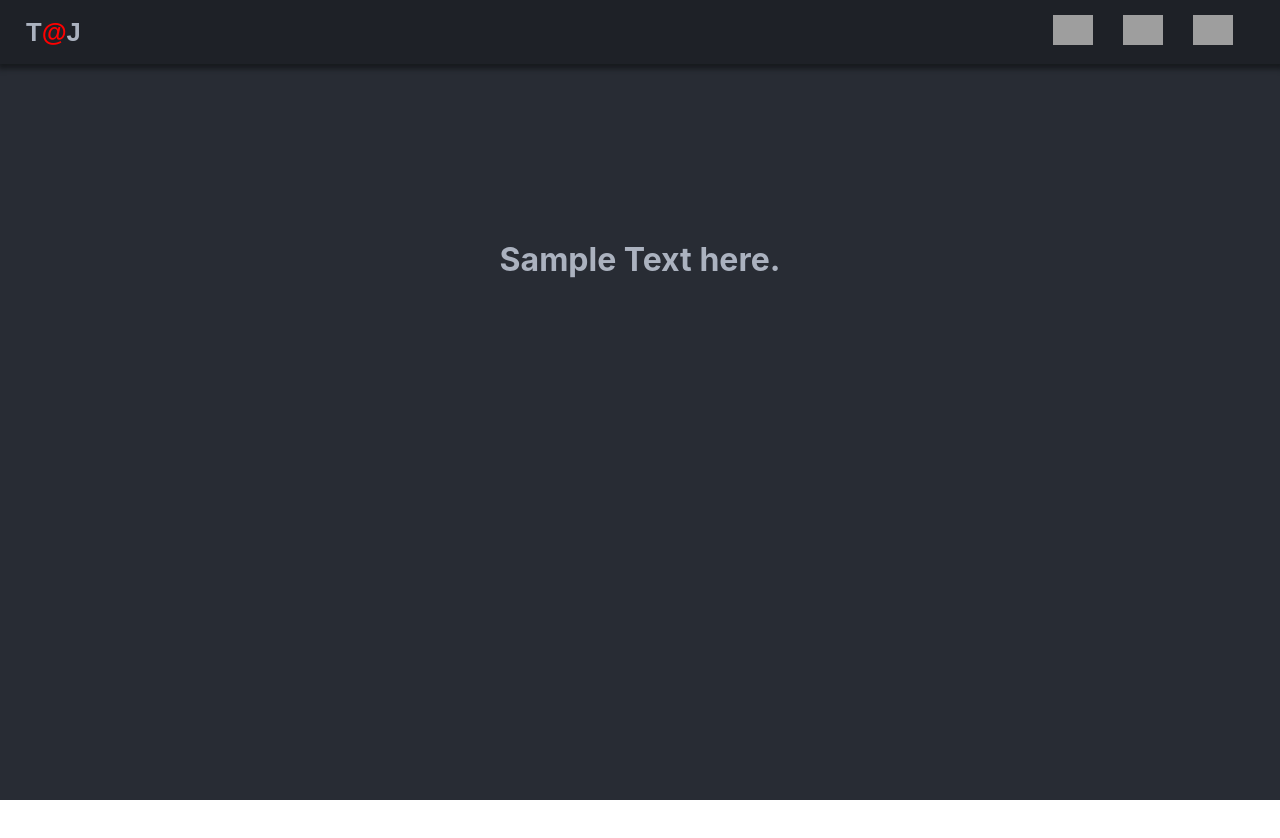
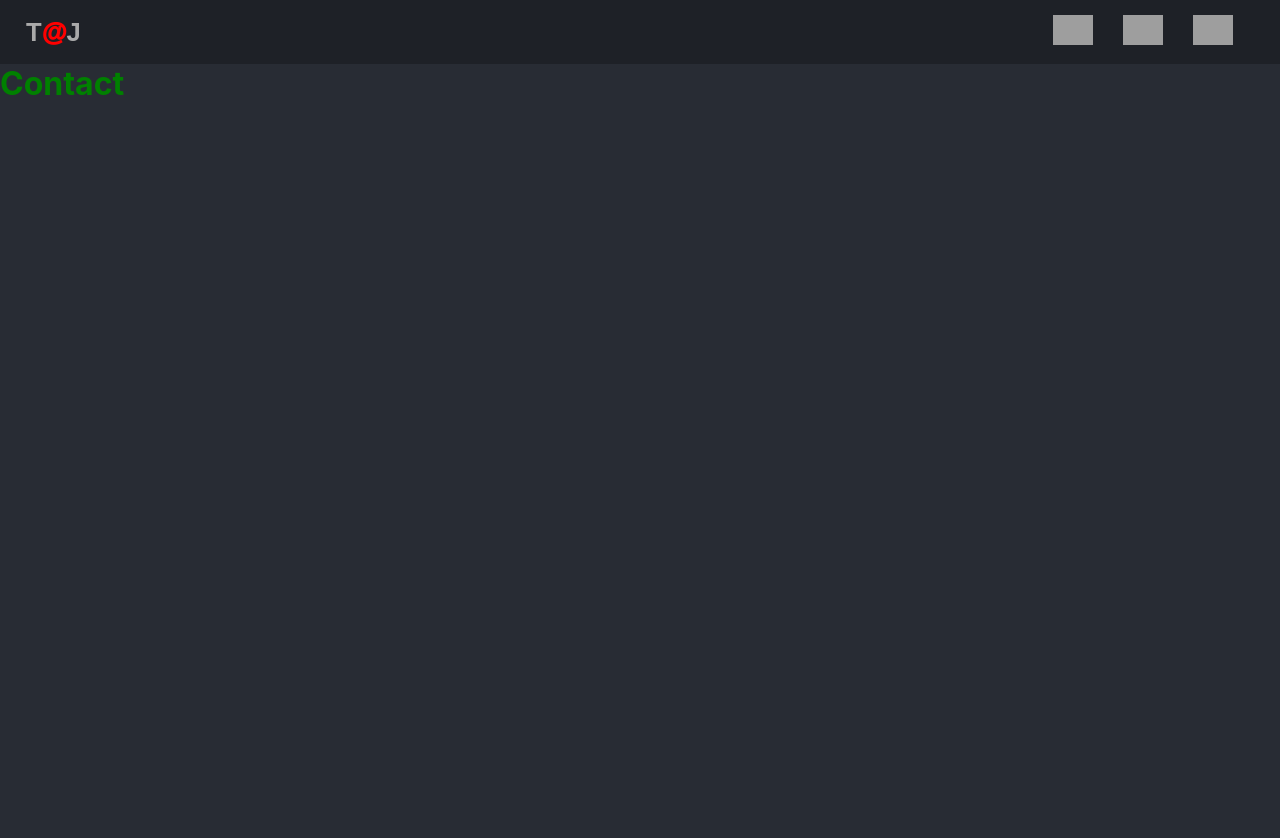
Before and after one commit to tamton-aquib/tamton-aquib.github.io, a React (Vite) app: page /contact in a window 1280 px wide. Shown: the top 838 px of the page. Before the commit the page ends 800 px from the top, so only its background shows below. Built offline with nearby package versions, Linux system fonts and the light colour scheme; grey boxes are pictures that could not be loaded.

Commit message:
update about Routes

```diff
--- a/package.json
+++ b/package.json
@@ -8,7 +8,8 @@
   },
   "dependencies": {
     "react": "^17.0.0",
-    "react-dom": "^17.0.0"
+    "react-dom": "^17.0.0",
+    "react-router-dom": "^5.2.0"
   },
   "devDependencies": {
     "@vitejs/plugin-react-refresh": "^1.3.1",
--- a/src/App.jsx
+++ b/src/App.jsx
@@ -1,17 +1,24 @@
 import React from 'react'
 import './App.css'
 import Header from './components/Header.jsx'
-import './components/Header.css'
+import { BrowserRouter as Router, Route } from 'react-router-dom'
+import About from './components/About'
+import Home from './components/Home'
+import Contact from './components/Contact.jsx'
 
 function App() {
 
 	return (
-		<div className="App">
-			<Header />
-			<h1 className="nice">
-				Sample Text here.
-			</h1>
-		</div>
+		<>
+			<Router>
+				<Header />
+				<div className="App">
+					<Route path="/" exact component={Home} />
+					<Route path="/about" component={About} />
+					<Route path="/contact" component={Contact} />
+				</div>
+			</Router>
+		</>
 	)
 }
 
--- /dev/null
+++ b/src/components/About.jsx
@@ -0,0 +1,10 @@
+
+import React from 'react';
+
+const About = () => {
+	return (
+		<h1 style={{ color: 'green' }}>About</h1>
+	);
+}
+
+export default About
--- /dev/null
+++ b/src/components/Contact.jsx
@@ -0,0 +1,10 @@
+
+import React from 'react';
+
+const About = () => {
+	return (
+		<h1 style={{ color: 'green' }}>Contact</h1>
+	);
+}
+
+export default About
--- a/src/components/Header.css
+++ b/src/components/Header.css
@@ -4,7 +4,6 @@
 }
 
 .header {
-	position: absolute;
 	top: 0;
 	display: flex;
 	justify-content: space-between;
@@ -12,6 +11,7 @@
 	width: 100%;
 	height: 4rem;
 	background-color: var(--header-main);
+	color: var(--white);
 	box-shadow: 1px 2px 5px 3px #171a1e;
 	font-family: sans-serif;
 }
@@ -31,6 +31,7 @@
 .span-red {
 	color: red;
 	font-family: sans-serif;
+	font-weight: 915;
 }
 
 .navbar-ul {
--- a/src/components/Header.jsx
+++ b/src/components/Header.jsx
@@ -1,4 +1,6 @@
 import React from 'react';
+import { Link } from 'react-router-dom'
+import './Header.css'
 
 function Header() {
 	return (
@@ -9,19 +11,19 @@ function Header() {
 			<nav className="navbar">
 				<ul className="navbar-ul">
 					<li className="navbar-li">
-						<a href="#">
+						<Link to="/">
 							<img className="navbar-img" src="https://img.icons8.com/bubbles/50/fa314a/home-page.png" />
-						</a>
+						</Link>
 					</li>
 					<li className="navbar-li">
-						<a href="#">
+						<Link to="/about">
 							<img className="navbar-img" src="https://img.icons8.com/bubbles/50/000000/about.png" />
-						</a>
+						</Link>
 					</li>
 					<li className="navbar-li">
-						<a href="#">
+						<Link to="contact">
 							<img className="navbar-img" src="https://img.icons8.com/clouds/100/fa314a/phone.png" />
-						</a>
+						</Link>
 					</li>
 				</ul>
 			</nav>
--- /dev/null
+++ b/src/components/Home.jsx
@@ -0,0 +1,10 @@
+
+import React from 'react';
+
+const Home = () => {
+	return (
+		<h1 style={{ color: 'green' }}>Home</h1>
+	);
+}
+
+export default Home
```
Also changed, not shown: 1 other file (tests, documents, lock files or other folders).
